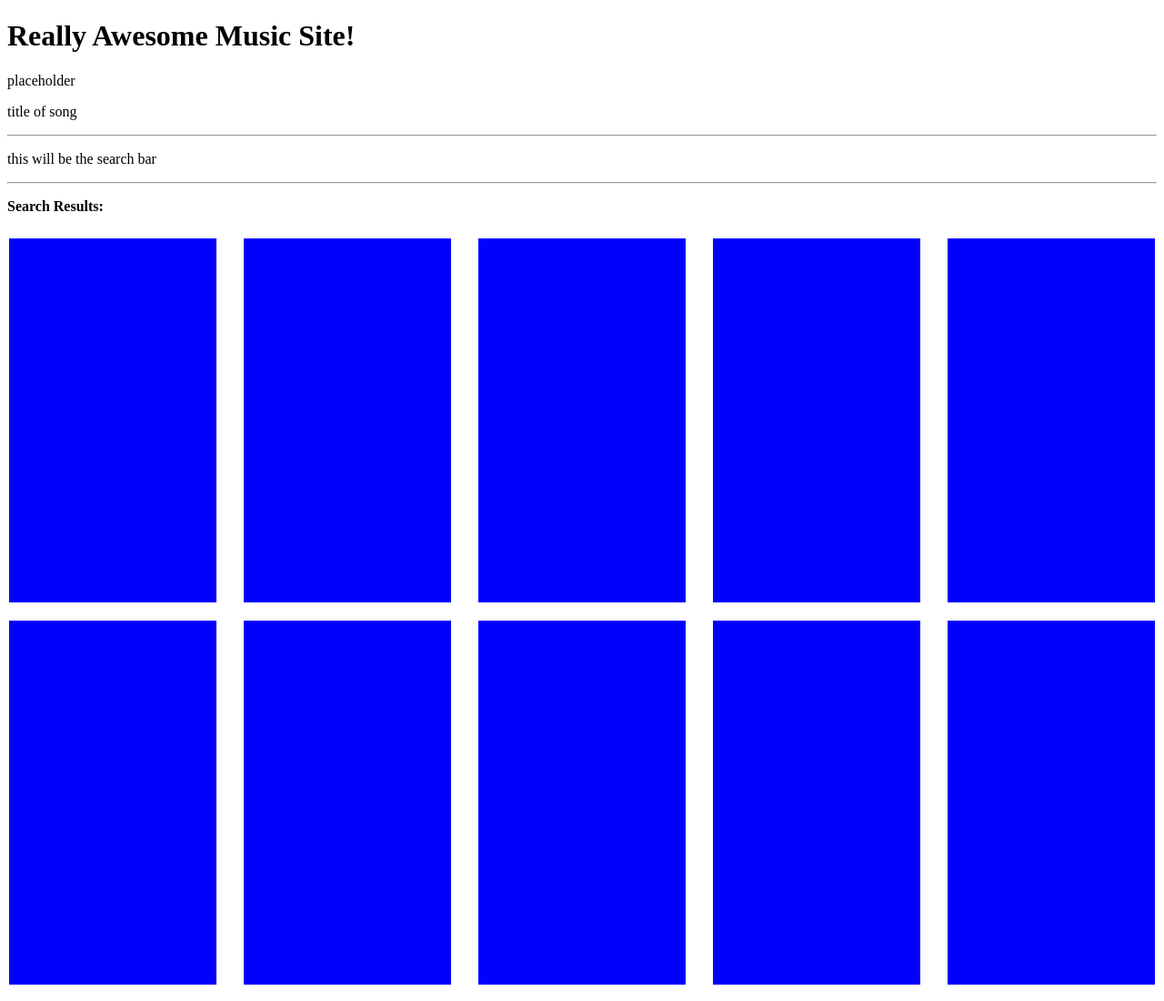
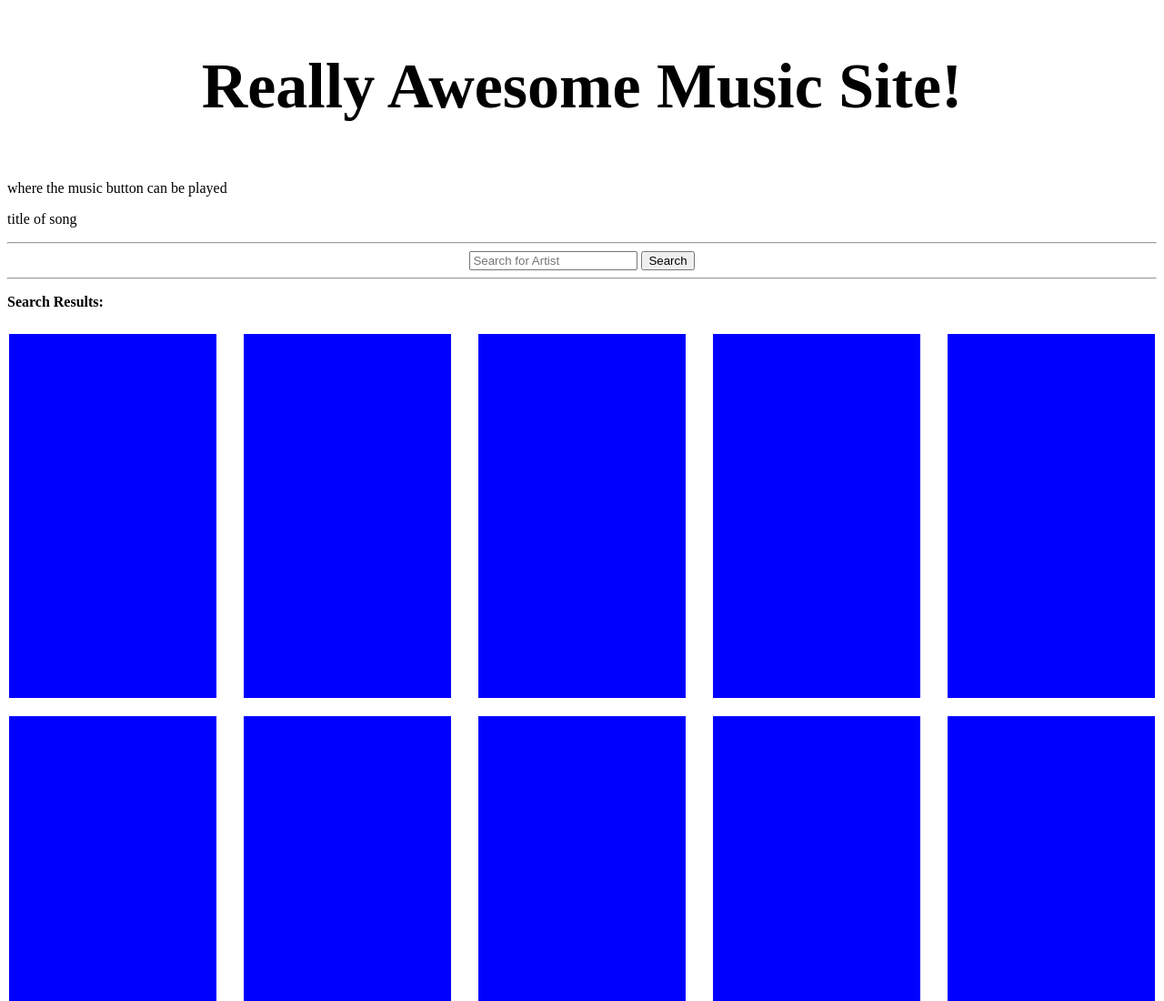
Before and after one commit to Momentum-Team-15/search-with-itunes-Ambryan2, a website: page index.html in a window 1280 px wide. Shown: the top 1100 px of the page at 91% size. Drawn offline with Linux system fonts and the light colour scheme.

Commit message:
plan of attack for the JS

```diff
--- a/index.html
+++ b/index.html
@@ -9,19 +9,22 @@
   </head>
   <body>
     <!-- This is the header -->
-    <header>
+    <header class="header">
       <h1>Really Awesome Music Site!</h1>
     </header>
     <!-- This is where I want the audio file to be -->
     <section>
-      <p>placeholder</p>
+      <p>where the music button can be played</p>
       <p>title of song</p>
     </section>
     <!-- divider Line -->
       <hr>
     <!-- This is where I want the search to be -->
-    <section>
-      <p>this will be the search bar</p>
+    <section class="searchCont">
+      <form id="musicForm" action="" method="post">
+        <input type="text" id="artistBar" placeholder="Search for Artist">
+        <button type="submit" id="searchButton">Search</button>
+      </form>
     </section>
     <!-- divider line -->
     <hr>
--- a/look.css
+++ b/look.css
@@ -9,3 +9,12 @@
     background-color: blue;
     margin: 10px 2px;
 }
+.searchCont{
+    display:flex;
+    justify-content: center;
+}
+.header{
+    display:flex;
+    justify-content: center;
+    font-size: 35px;
+}
--- a/main.js
+++ b/main.js
@@ -0,0 +1,33 @@
+//temperary arrays I will use to find the artist in itunes database
+let desiredArt = [];
+let artistInfo = [];
+
+//this function filters through desiredArt function and then finds in another array that has matching information
+function finder(array) {
+    for (let j = 0; j < array.length; j++) {
+        for (let i = 0; i < newCust.length; i++) {
+            if (newCust[i].name.first === array[j]) { //newCust data should be replaced with array information I would need
+                artistInfo.push(newCust[i]); //this all the info of peoples names selected
+            }
+        }
+    }
+}
+
+//to collect input from the search bar and the search button
+let form = document.querySelector("#musicForm");
+let artist = document.querySelector("#artistBar");
+
+//when search is clicked this is what results
+form.addEventListener("submit", (event) => {
+    event.preventDefault();
+    desiredArt = artist.value;
+    //need a function that will clear the results already displayed
+
+    //need a function that will build the music results on bottom
+
+    //also will need a function that will empty the default results on the song player
+
+    //also will need a function that will build the song player on top
+
+    console.log(desiredArt);
+});
```
